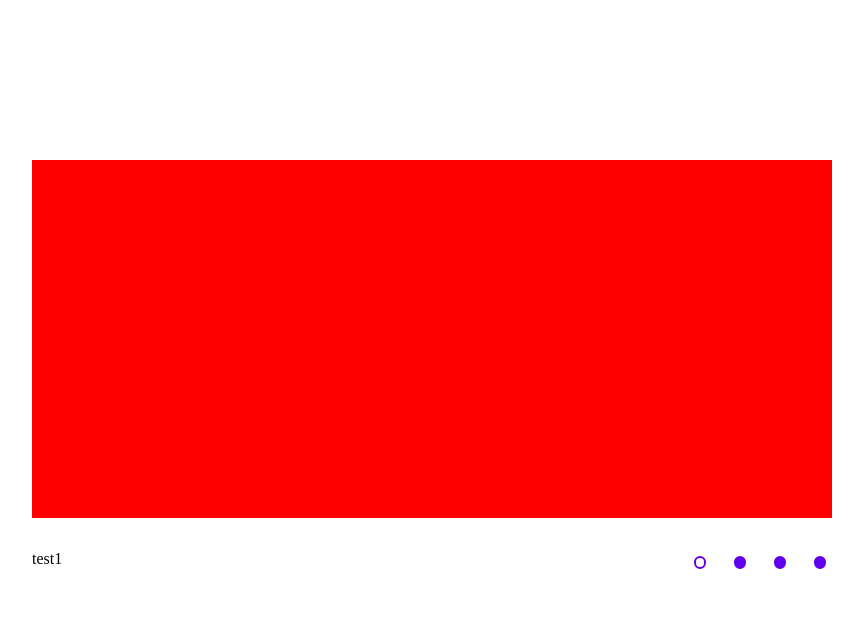
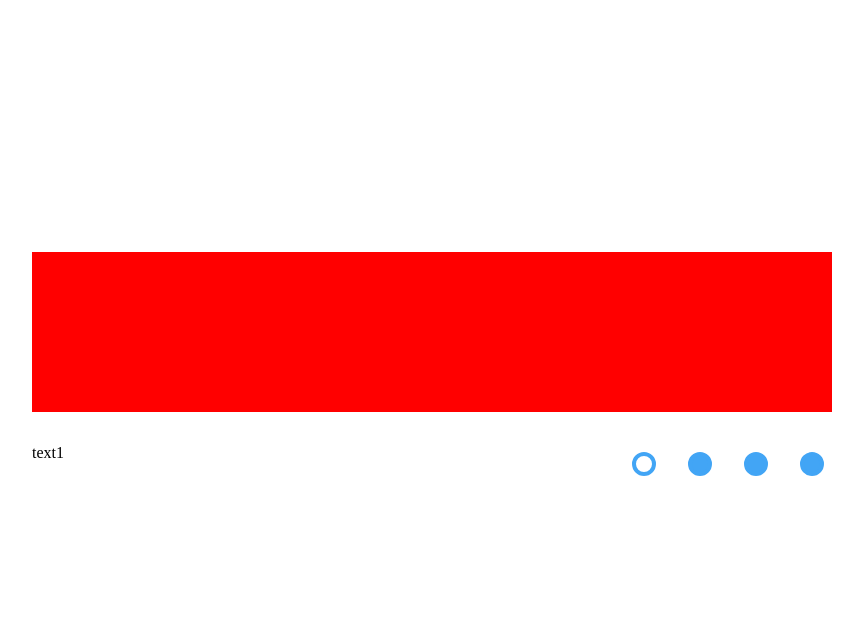
Before and after one commit to NMakarevich/cssMemSlider, a plain HTML site: page cssMemSlider/index.html in a window 1280 px wide. Shown: the whole page, without its empty margins (208-1071 px from the left). Drawn offline with Linux system fonts and the light colour scheme.

Commit message:
refactor: update template 2021-10-16 21:42:10

```diff
--- a/cssMemSlider/index.html
+++ b/cssMemSlider/index.html
@@ -10,28 +10,28 @@
 <body>
   <div class="container">
     <div class="slider">
+      <input type="radio" name="slider-toggle" id="control1" checked>
+      <input type="radio" name="slider-toggle" id="control2">
+      <input type="radio" name="slider-toggle" id="control3">
+      <input type="radio" name="slider-toggle" id="control4">
       <div class="controls">
-        <label><input type="radio" name="slide-btn" id="first" checked></label>
-        <label><input type="radio" name="slide-btn" id="second"></label>
-        <label><input type="radio" name="slide-btn" id="third"></label>
-        <label><input type="radio" name="slide-btn" id="forth"></label>
+        <label for="control1"><span></span></label>
+        <label for="control2"><span></span></label>
+        <label for="control3"><span></span></label>
+        <label for="control4"><span></span></label>
       </div>
       <div class="slides">
-        <!-- <img src="" alt="">
-        <img src="" alt="">
-        <img src="" alt="">
-        <img src="" alt=""> -->
         <div id="slide1"></div>
         <div id="slide2"></div>
         <div id="slide3"></div>
         <div id="slide4"></div>
       </div>
-      <div class="captures-slider">
-        <div class="captures">
-          <div>test1</div>
-          <div>test2</div>
-          <div>test3</div>
-          <div>test4</div>
+      <div class="captures">
+        <div class="inner">
+          <div id="text1">text1</div>
+          <div id="text2">text2</div>
+          <div id="text3">text3</div>
+          <div id="text4">text4</div>
         </div>
       </div>
     </div>
--- a/cssMemSlider/style.css
+++ b/cssMemSlider/style.css
@@ -2,8 +2,10 @@
   margin: 0;
   padding: 0;
 }
+html {
+  height: 100%;
+}
 
-html,
 body {
   width: 100%;
   height: 100%;
@@ -12,108 +14,74 @@ body {
   align-items: center;
 }
 
-body {
-  background-color: white;
+.container {
+  padding: 0 1rem;
 }
 
 .container {
   width: 50rem;
-  height: 30rem;
 }
 
 .slider {
-  width: 100%;
-  height: 100%;
   display: grid;
-  grid-template-columns: 3fr 1fr;
+  grid-template-columns: 4fr 1fr;
   grid-template-rows: 4fr 1fr;
   grid-row-gap: 2rem;
-  overflow: hidden;
-  position: relative;
-}
-
-.slides {
-  display: flex;
-  border-radius: 1rem;
-  grid-row: 1 / 2;
-  grid-column: 1 / 3;
-  background-color: cadetblue;
 }
 
 .controls {
-  width: 100%;
+  grid-column: 2 / 3;
+  grid-row: 2 / 3;
   display: flex;
-  justify-content: flex-end;
   gap: 1rem;
-  position: relative;
-  z-index: 10;
-  grid-row: 2 / 3;
-  grid-column: 2 / 3;
-}
-
-.captures-slider {
-  display: flex;
-  width: 20rem;
-  overflow: hidden;
-}
-
-.captures {
-  display: flex;
-}
-
-.captures div {
-  width: 20rem;
 }
 
 .controls label {
   display: flex;
   justify-content: center;
   align-items: center;
-  width: 1.5rem;
-  height: 1.5rem;
+  width: 2.5rem;
+  height: 2.5rem;
   cursor: pointer;
 }
 
-.controls input {
-  appearance: none;
-  width: 0.8rem;
-  height: 0.8rem;
+label span {
   display: block;
+  width: 1rem;
+  height: 1rem;
+  background-color: #42A5F5;
+  border: .3rem solid #42A5F5;
   border-radius: 50%;
-  background-color: #6200EE;
-  border: .15rem solid #6200EE;
-  cursor: pointer;
-  box-sizing: border-box;
 }
 
-.controls input:hover {
-  border-color: #3700B3;
-  background-color: #3700B3;
+input {
+  width: 0;
+  height: 0;
+  appearance: none;
 }
 
-.controls input:active {
-  border-color: #BB86FC;
-  background-color: #BB86FC;
+label:hover span {
+  background-color: #90CAF9;
+  border-color: #90CAF9;
 }
 
-.controls input:checked {
-  background-color: transparent;
+label:active span {
+  background-color: #0D47A1;
+  border-color:  #0D47A1;
 }
 
-img {
-  width: 50rem;
-  height: 100%;
-  object-fit: cover;
-  border-radius: 1rem;
-  font-size: 0;
-  line-height: 0;
+.slides {
+  grid-column: 1 / 3;
+  grid-row: 1 / 2;
+  display: flex;
+  overflow: hidden;
 }
 
 div[id^='slide'] {
-  display: block;
+  width: 100%;
+  height: 100%;
   flex-shrink: 0;
-  width: 50rem;
-  height: 100%;
+  transition: all .5s
 }
 
 #slide1 {
@@ -124,7 +92,68 @@ div[id^='slide'] {
 }
 #slide3 {
   background-color: blue;
+  transform: translateX(-100%);
 }
 #slide4 {
   background-color: yellow;
+  transform: translateX(-200%);
 }
+
+.captures {
+  grid-column: 1 / 2;
+  grid-row: 2 / 3;
+  width: 15rem;
+  overflow: hidden;
+}
+
+.captures .inner {
+  display: flex;
+  width: 100%;
+  transition: all .5s;
+}
+
+.captures .inner div {
+  flex-shrink: 0;
+  width: 100%;
+}
+
+input[id='control1']:checked ~ .controls label[for='control1'] span {
+  background-color: transparent;
+}
+
+input[id='control2']:checked ~ .controls label[for='control2'] span {
+  background-color: transparent;
+}
+
+input[id='control3']:checked ~ .controls label[for='control3'] span {
+  background-color: transparent;
+}
+
+input[id='control4']:checked ~ .controls label[for='control4'] span {
+  background-color: transparent;
+}
+
+input[id='control3']:checked ~ .slides #slide3 {
+  transform: translateX(-200%);
+}
+
+input[id='control4']:checked ~ .slides #slide4 {
+  transform: translateX(-300%);
+}
+
+input[id='control2']:checked ~ .slides #slide2 {
+  transform: translateX(-100%);
+}
+
+
+input[id='control2']:checked ~ .captures .inner {
+  transform: translateX(-100%);
+}
+
+input[id='control3']:checked ~ .captures .inner {
+  transform: translateX(-200%);
+}
+
+input[id='control4']:checked ~ .captures .inner {
+  transform: translateX(-300%);
+}
```
